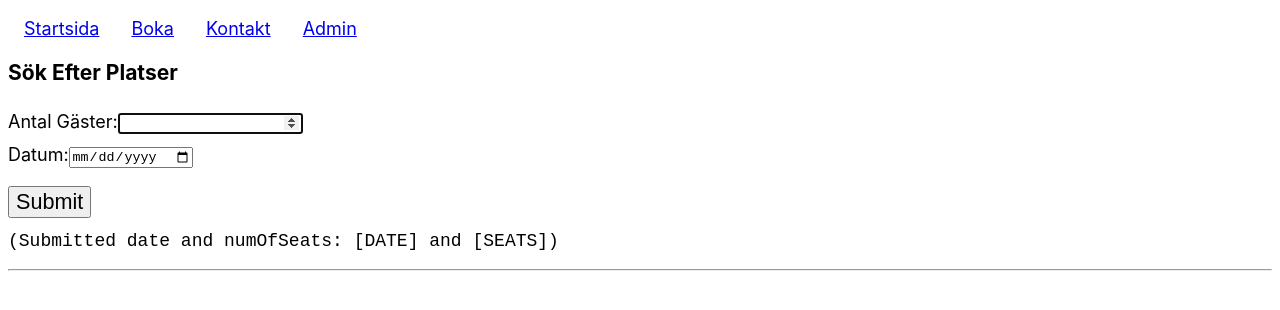
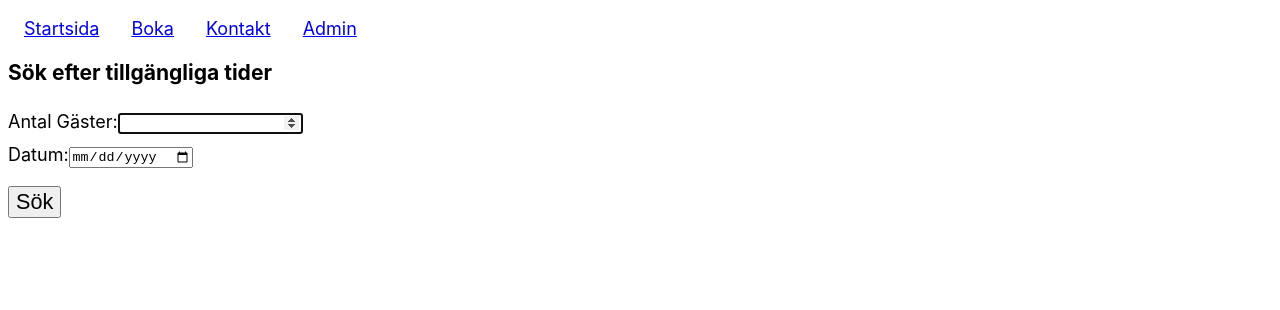
Before and after one commit to ocean-fed/ocean-fed-client, a React (Create React App) app: page /reservation in a window 1280 px wide. Shown: the top 310 px of the page. Built offline with nearby package versions, Linux system fonts and the light colour scheme.

Commit message:
created PresentOngoingReservation, worked on user flow/presentation in Reservation

```diff
--- a/src/components/reservation/Reservation.tsx
+++ b/src/components/reservation/Reservation.tsx
@@ -5,6 +5,7 @@ import ReservationInputs from "./reservation-inputs/ReservationInputs";
 import GetAvailableTimes from "./get-available-times/GetAvailableTimes";
 import Search from "./search/Search";
 import PresentAvailableTimes from "./present-available-times/PresentAvailableTimes";
+import PresentOngoingReservation from "./present-ongoing-reservation/PresentOngoingReservation";
 
 export default function Reservation() {
 
@@ -12,11 +13,13 @@ export default function Reservation() {
   const [date, setDate] = useState("");
 
   const [getAvailableTimesByDate, setGetAvailableTimesByDate] = useState(false);
+  const [presentAvailableTimes, setPresentAvailableTimes] = useState(false);
 
   const defaultAvailableTimes: string[] = [];
   const [availableTimes, setAvailableTimes] = useState(defaultAvailableTimes);
 
-  const [chosenTime, setChosenTime] = useState("");
+  const defaultChosenTime = "";
+  const [chosenTime, setChosenTime] = useState(defaultChosenTime);
 
 
   const defaultGuestData: Guest = new Guest();
@@ -26,6 +29,8 @@ export default function Reservation() {
 
   const [reservationConfirmed, setReservationConfirmed] = useState(false);
 
+  const [searchWithSavedValues, setSearchWithSavedValues] = useState(false);
+
   function updateNumOfSeatsAndDate(numOfSeatsFromSearch: number, dateFromSearch: string) {
     setNumOfSeats(numOfSeatsFromSearch);
     setDate(dateFromSearch);
@@ -33,6 +38,10 @@ export default function Reservation() {
 
   function toggleGetAvailableTimesByDate() {
     setGetAvailableTimesByDate(true);
+  }
+
+  function togglePresentAvailableTimes() {
+    setPresentAvailableTimes(true);
   }
 
   function updateAvailableTimes(times: string[]) {
@@ -55,6 +64,12 @@ export default function Reservation() {
     setReservationConfirmed(true);
   }
 
+  function presentSearchWithSavedValues() {
+    setAvailableTimes(defaultAvailableTimes);
+    setChosenTime(defaultChosenTime);
+    setSearchWithSavedValues(true);
+  }
+
   if (reservationConfirmed) {
     return (<main>
       <h3>Du har bokat ett bord!</h3>
@@ -64,7 +79,8 @@ export default function Reservation() {
   if (chosenTime.length > 0) {
     return (
     <main>
-    <ReservationInputs sendGuestData={updateGuestData} toggleReserve={makeAReservation}></ReservationInputs>
+    <PresentOngoingReservation numOfSeats={numOfSeats} date={date} chosenTime={chosenTime}></PresentOngoingReservation>
+    <ReservationInputs sendGuestData={updateGuestData} toggleReserve={makeAReservation} toggleCancelled={presentSearchWithSavedValues}></ReservationInputs>
     <PostGuestAndReservationData reserve={reserve} toggleReserve={() => setReserve(!reserve)} guestData={guestData} chosenTime={chosenTime} date={date} numOfSeats={numOfSeats} confirmReservation={confirmReservation}></PostGuestAndReservationData>
     </main>
     )
@@ -72,11 +88,9 @@ export default function Reservation() {
 
   return (
     <main>
-      <Search updateNumOfSeatsAndDate={updateNumOfSeatsAndDate} toggleGetAvailableTimesByDate={toggleGetAvailableTimesByDate}></Search>
+      <Search numOfSeats={numOfSeats} date={date} updateNumOfSeatsAndDate={updateNumOfSeatsAndDate} toggleGetAvailableTimesByDate={toggleGetAvailableTimesByDate} togglePresentAvailableTimes={togglePresentAvailableTimes} searchWithSavedValues={searchWithSavedValues}></Search>
       <GetAvailableTimes numOfSeats={numOfSeats} date={date} setGetAvailableTimesByDate={() => setGetAvailableTimesByDate(!getAvailableTimesByDate)} getAvailableTimesByDate={getAvailableTimesByDate} updateAvailableTimes={updateAvailableTimes}></GetAvailableTimes>
-      <code>(Submitted date and numOfSeats: {date ? date : "[DATE]"} and {numOfSeats ? numOfSeats : "[SEATS]"})</code>
-      <PresentAvailableTimes availableTimes={availableTimes} updateChosenTime={updateChosenTime}></PresentAvailableTimes>
-      <hr/>
+      <PresentAvailableTimes availableTimes={availableTimes} updateChosenTime={updateChosenTime} presentAvailableTimes={presentAvailableTimes}></PresentAvailableTimes>
     </main>
   )
 
--- a/src/components/reservation/get-available-times/GetAvailableTimes.tsx
+++ b/src/components/reservation/get-available-times/GetAvailableTimes.tsx
@@ -55,8 +55,8 @@ export default function GetAvailableTimes(props: IGetAvailableTimes) {
         // later on the value sent below should be an empty array, and perhaps another props function should send why there is no times available so that PresentAvailableTimes present the right validation message.
         props.updateAvailableTimes(["max capacity 90 reached! (dev msg)"]);
         return;
+
       }
-
     } else {
 
       deduceAvailableTimes(reservationData);
--- a/src/components/reservation/present-available-times/PresentAvailableTimes.tsx
+++ b/src/components/reservation/present-available-times/PresentAvailableTimes.tsx
@@ -4,6 +4,7 @@ import "./PresentAvailableTimes.scss";
 export interface IPresentAvailableTimes {
   availableTimes: string[];
   updateChosenTime(chosenTime: string): void;
+  presentAvailableTimes: boolean;
 }
 
 export default function PresentAvailableTimes(props: IPresentAvailableTimes) {
@@ -17,9 +18,16 @@ export default function PresentAvailableTimes(props: IPresentAvailableTimes) {
     console.log("updated chosenTime: ", chosenTime);
   }
 
-  return (
-    <>
-      <ul>{availableTimesElements}</ul>
-    </>
-  );
+  // not clear
+  if (props.presentAvailableTimes) {
+    return (
+      <>
+        <ul>{availableTimesElements}</ul>
+      </>
+    );
+  }
+  if (props.availableTimes.length > 0) {
+    return (<><p>Det finns inget bord kvar. Vänligen sök igen.</p></>);
+  }
+  return (<></>);
 }
--- /dev/null
+++ b/src/components/reservation/present-ongoing-reservation/PresentOngoingReservation.tsx
@@ -0,0 +1,26 @@
+import React, { useState, useEffect } from "react";
+
+export interface IPresentOngoingReservation {
+  numOfSeats: number;
+  date: string;
+  chosenTime: string;
+}
+
+export default function PresentOngoingReservation(props: IPresentOngoingReservation) {
+
+  const [guestOrGuests, setGuestOrGuests] = useState("gäster");
+
+  useEffect(() => {
+    if (props.numOfSeats === 1) {
+      setGuestOrGuests("gäst");
+    }
+  // eslint-disable-next-line react-hooks/exhaustive-deps
+  }, [props.numOfSeats]);
+
+
+  return (
+    <p>
+      — Du kommer att boka bord för {props.numOfSeats} {guestOrGuests} kl. {props.chosenTime} på följände datum: {props.date}.
+    </p>
+  );
+}
--- a/src/components/reservation/reservation-inputs/ReservationInputs.tsx
+++ b/src/components/reservation/reservation-inputs/ReservationInputs.tsx
@@ -4,8 +4,8 @@ import Guest from "../../../models/Guest";
 export interface IReservationInputsProps {
   sendGuestData(guestData: Guest): void;
   toggleReserve(): void;
+  toggleCancelled(): void;
 }
-
 
 export default function ReservationInputs(props: IReservationInputsProps) {
 
@@ -27,25 +27,28 @@ export default function ReservationInputs(props: IReservationInputsProps) {
     props.sendGuestData(guestFormValue);
     setGuestFormValue(defaultValue);
     props.toggleReserve();
+  }
 
-    console.log(guestFormValue);
-
+  function handleCancel() {
+    props.toggleCancelled();
   }
 
   return (
     <div>
       <form onSubmit={handleSubmit}>
         <label htmlFor="name">Namn: </label>
-        <input type="text" id="name" value={guestFormValue.name} name="name" onChange={update} autoFocus/>
+        <input type="text" id="name" value={guestFormValue.name} name="name" onChange={update} autoFocus required/>
         <br/>
         <label htmlFor="email">E-post: </label>
-        <input type="text" id="email" value={guestFormValue.email} name="email" onChange={update}></input>
+        <input type="text" id="email" value={guestFormValue.email} name="email" onChange={update} required></input>
         <br/>
-        <label htmlFor="phone">Telefonnummer: </label>
+        <label htmlFor="phone">Telefonnummer (valfritt): </label>
         <input type="text" id="phone" value={guestFormValue.phone} name="phone" onChange={update}></input>
         <br/>
+        <p>GDPR</p>
+        <button type="button" onClick={() => handleCancel()}>AVBRYT</button>
+        &nbsp;
         <button type="submit">BOKA</button>
-        <br/>
       </form>
     </div>
   );
--- a/src/components/reservation/search/Search.tsx
+++ b/src/components/reservation/search/Search.tsx
@@ -4,12 +4,16 @@ import "./Search.scss";
 export interface ISearchProps {
   updateNumOfSeatsAndDate(numOfSeats: number, date: string): void;
   toggleGetAvailableTimesByDate(): void;
+  togglePresentAvailableTimes(): void;
+  searchWithSavedValues: boolean;
+  numOfSeats: number;
+  date: string;
 }
 
 export default function Search(props: ISearchProps) {
 
-  const [numOfSeats, setNumOfSeats] = useState("");
-  const [date, setDate] = useState("");
+  const [numOfSeats, setNumOfSeats] = useState(props.searchWithSavedValues ? props.numOfSeats : "");
+  const [date, setDate] = useState(props.searchWithSavedValues ? props.date : "");
 
   function updateNumOfSeats(e: ChangeEvent<HTMLInputElement>) {
     setNumOfSeats(e.target.value);
@@ -24,6 +28,7 @@ export default function Search(props: ISearchProps) {
     let numOfSeatsAsANumber = Number(numOfSeats);
     props.updateNumOfSeatsAndDate(numOfSeatsAsANumber, date);
     props.toggleGetAvailableTimesByDate();
+    props.togglePresentAvailableTimes();
     console.log(`
       Sent from Search the following:
       numOfSeats: ${numOfSeats}
@@ -33,23 +38,26 @@ export default function Search(props: ISearchProps) {
 
   return (
     <form onSubmit={handleSubmit}>
-      <h3>Sök Efter Platser</h3>
-      <label>
+      <h3>Sök efter tillgängliga tider</h3>
+      <label htmlFor="numofseats">
         Antal Gäster:
+        </label>
         <input
           name="numOfSeats"
+          id="numOfSeats"
           type="number"
           value={numOfSeats}
           onChange={updateNumOfSeats}
           required
           autoFocus
         />
-      </label>
+
       <br/>
-      <label>
+      <label htmlFor="date">
         Datum:
         <input
           name="date"
+          id="date"
           type="date"
           value={date}
           onChange={updateDate}
@@ -57,7 +65,7 @@ export default function Search(props: ISearchProps) {
         />
       </label>
       <br/>
-      <button type="submit">Submit</button>
+      <button type="submit">Sök</button>
     </form>
   );
 }
```
